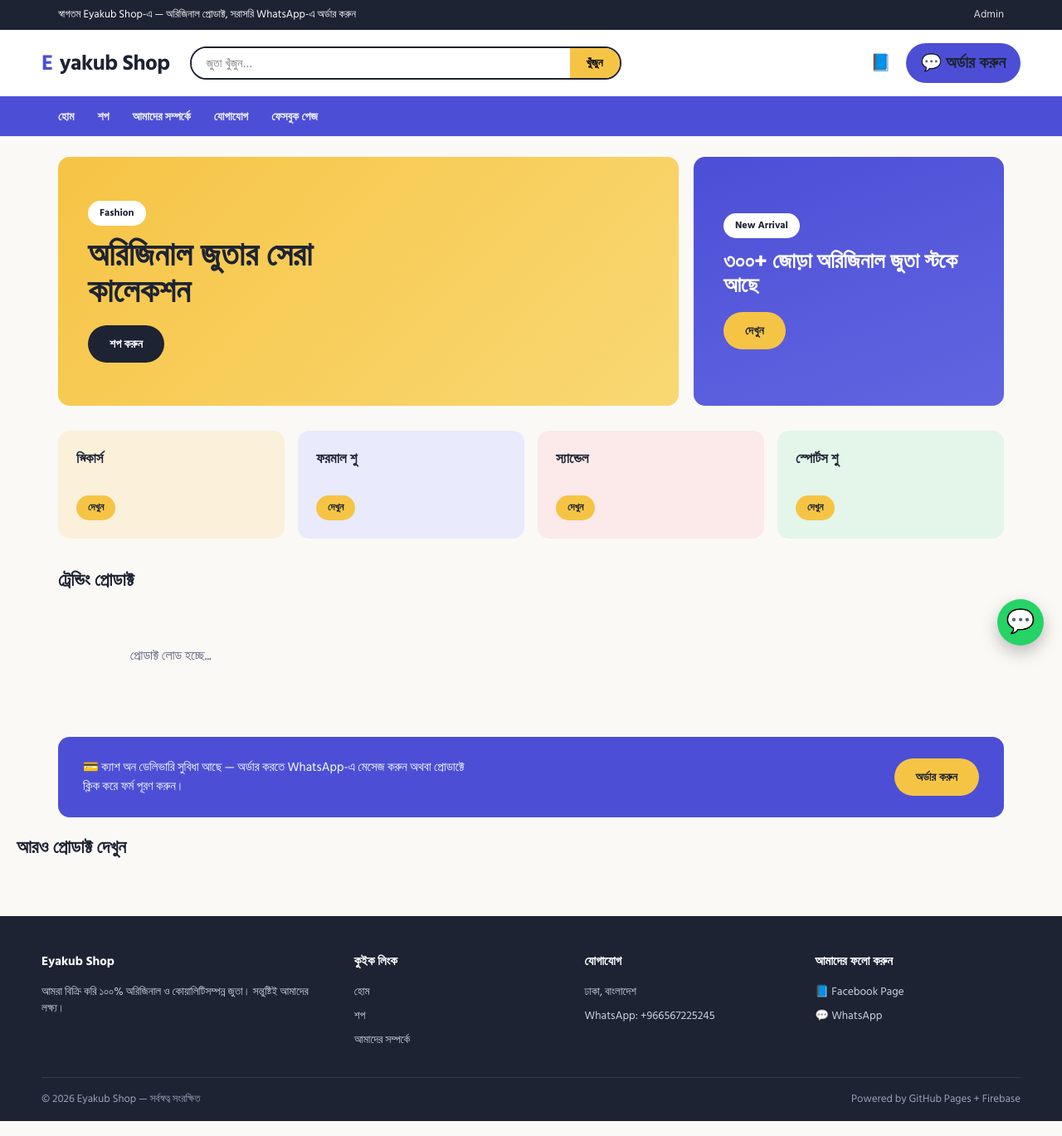
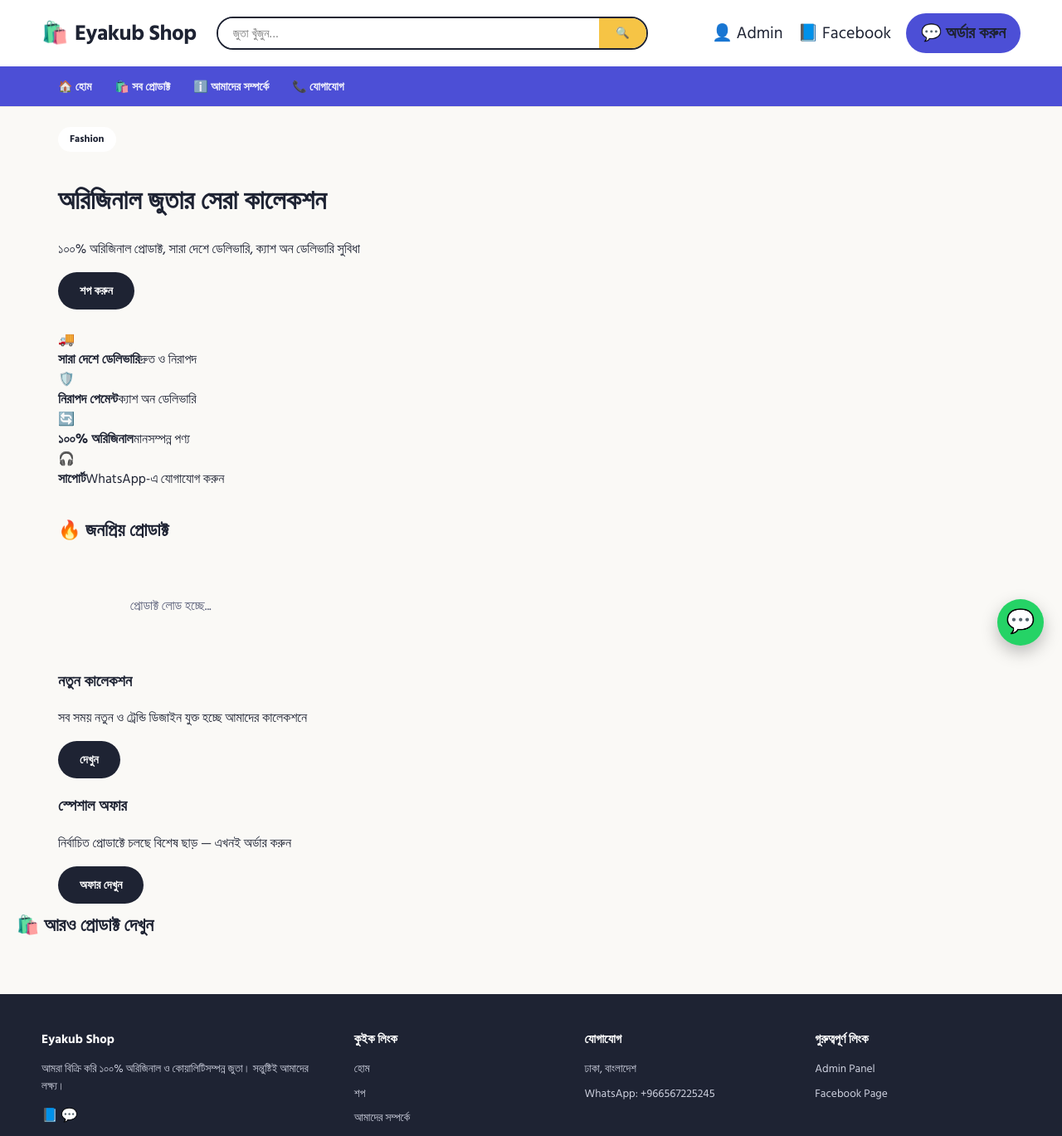
Before and after one commit to Eyakub-Shop/eyakub-shop, a plain HTML site: page index.html in a window 1280 px wide. Shown: the top 1369 px of the page at 83% size. Drawn offline with Linux system fonts and the light colour scheme; no server answers.

Commit message:
Update index.html

```diff
--- a/index.html
+++ b/index.html
@@ -11,74 +11,79 @@
 </head>
 <body>
 
-<div class="topbar">
-  <div class="container">
-    <span>স্বাগতম Eyakub Shop-এ — অরিজিনাল প্রোডাক্ট, সরাসরি WhatsApp-এ অর্ডার করুন</span>
-    <a href="admin.html">Admin</a>
-  </div>
-</div>
-
 <header class="site-header">
   <div class="container header-row">
-    <div class="logo"><span class="dot">E</span>yakub Shop</div>
+    <div class="logo"><span class="logo-icon">🛍️</span><span class="logo-text">Eyakub Shop</span></div>
     <form class="search-box" onsubmit="return doSearch(event)">
       <input id="searchInput" type="text" placeholder="জুতা খুঁজুন...">
-      <button type="submit">খুঁজুন</button>
+      <button type="submit">🔍</button>
     </form>
     <div class="header-actions">
-      <a href="https://www.facebook.com/profile.php?id=61594226919156" target="_blank" title="আমাদের Facebook পেজ">📘</a>
+      <a href="admin.html">👤 Admin</a>
+      <a href="__FB_LINK__" target="_blank">📘 Facebook</a>
       <a class="whatsapp-pill" id="waHeaderBtn" target="_blank">💬 অর্ডার করুন</a>
     </div>
   </div>
   <nav class="main-nav">
     <div class="container">
-      <ul>
-        <li><a href="#home">হোম</a></li>
-        <li><a href="#products">শপ</a></li>
-        <li><a href="#about">আমাদের সম্পর্কে</a></li>
-        <li><a href="#contact">যোগাযোগ</a></li>
-        <li><a href="https://www.facebook.com/profile.php?id=61594226919156" target="_blank">ফেসবুক পেজ</a></li>
+      <ul id="navCategoryList">
+        <li><a href="#home" class="home-link">🏠 হোম</a></li>
+        <li><a href="#products">🛍️ সব প্রোডাক্ট</a></li>
+        <li><a href="#about">ℹ️ আমাদের সম্পর্কে</a></li>
+        <li><a href="#contact">📞 যোগাযোগ</a></li>
       </ul>
     </div>
   </nav>
 </header>
 
 <div class="container" id="home">
+
+  <div class="cat-icon-strip" id="catIconStrip"></div>
+
   <div class="hero">
-    <div class="hero-panel big">
-      <div>
-        <span class="hero-tag">Fashion</span>
-        <h1 id="shopTagline">অরিজিনাল জুতার সেরা কালেকশন</h1>
-        <a href="#products" class="btn-cta">শপ করুন</a>
-      </div>
-    </div>
-    <div class="hero-panel small">
-      <div>
-        <span class="hero-tag">New Arrival</span>
-        <h1>৩০০+ জোড়া অরিজিনাল জুতা স্টকে আছে</h1>
-        <a href="#products" class="btn-cta">দেখুন</a>
-      </div>
+    <div>
+      <span class="hero-tag">Fashion</span>
+      <h1 id="shopTagline">অরিজিনাল জুতার সেরা কালেকশন</h1>
+      <p>১০০% অরিজিনাল প্রোডাক্ট, সারা দেশে ডেলিভারি, ক্যাশ অন ডেলিভারি সুবিধা</p>
+      <a href="#products" class="btn-cta">শপ করুন</a>
     </div>
   </div>
 
-  <div class="cat-strip">
-    <div class="cat-card cat-1"><h3>স্নিকার্স</h3><span class="go">দেখুন</span></div>
-    <div class="cat-card cat-2"><h3>ফরমাল শু</h3><span class="go">দেখুন</span></div>
-    <div class="cat-card cat-3"><h3>স্যান্ডেল</h3><span class="go">দেখুন</span></div>
-    <div class="cat-card cat-4"><h3>স্পোর্টস শু</h3><span class="go">দেখুন</span></div>
+  <div class="service-strip">
+    <div class="service-item"><span class="ic">🚚</span><div><strong>সারা দেশে ডেলিভারি</strong><span>দ্রুত ও নিরাপদ</span></div></div>
+    <div class="service-item"><span class="ic">🛡️</span><div><strong>নিরাপদ পেমেন্ট</strong><span>ক্যাশ অন ডেলিভারি</span></div></div>
+    <div class="service-item"><span class="ic">🔄</span><div><strong>১০০% অরিজিনাল</strong><span>মানসম্পন্ন পণ্য</span></div></div>
+    <div class="service-item"><span class="ic">🎧</span><div><strong>সাপোর্ট</strong><span>WhatsApp-এ যোগাযোগ করুন</span></div></div>
   </div>
 
+  <div class="section-head" id="flashHead" style="display:none;">
+    <h2>⚡ ফ্ল্যাশ সেল</h2>
+    <div class="countdown" id="countdownBox">
+      শেষ হতে বাকি:
+      <span class="box" id="cdH">00</span>:<span class="box" id="cdM">00</span>:<span class="box" id="cdS">00</span>
+    </div>
+  </div>
+  <div class="product-grid" id="flashGrid"></div>
+
   <div class="section-head" id="products">
-    <h2>ট্রেন্ডিং প্রোডাক্ট</h2>
-    <span id="productCount"></span>
+    <h2>🔥 জনপ্রিয় প্রোডাক্ট</h2>
+    <span class="see-all" id="productCount"></span>
   </div>
   <div class="product-grid" id="productGrid">
     <p class="empty-note">প্রোডাক্ট লোড হচ্ছে...</p>
   </div>
 
-  <div class="promo-bar">
-    <p>💳 ক্যাশ অন ডেলিভারি সুবিধা আছে — অর্ডার করতে WhatsApp-এ মেসেজ করুন অথবা প্রোডাক্টে ক্লিক করে ফর্ম পূরণ করুন।</p>
-    <a class="btn-cta" id="waPromoBtn" target="_blank">অর্ডার করুন</a>
+  <div class="promo-grid">
+    <div class="promo-card a">
+      <h3>নতুন কালেকশন</h3>
+      <p>সব সময় নতুন ও ট্রেন্ডি ডিজাইন যুক্ত হচ্ছে আমাদের কালেকশনে</p>
+      <a href="#products" class="btn-cta">দেখুন</a>
+    </div>
+    <div class="promo-card b">
+      <h3>স্পেশাল অফার</h3>
+      <p>নির্বাচিত প্রোডাক্টে চলছে বিশেষ ছাড় — এখনই অর্ডার করুন</p>
+      <a href="#products" class="btn-cta">অফার দেখুন</a>
+    </div>
   </div>
 </div>
 
@@ -132,7 +137,7 @@
 </div>
 
 <div class="section-head container" style="margin-top:10px;">
-  <h2>আরও প্রোডাক্ট দেখুন</h2>
+  <h2>🛍️ আরও প্রোডাক্ট দেখুন</h2>
 </div>
 <div class="container product-grid" id="relatedGrid" style="margin-bottom:40px;"></div>
 
@@ -141,6 +146,10 @@
     <div>
       <h4>Eyakub Shop</h4>
       <p style="font-size:13.5px;">আমরা বিক্রি করি ১০০% অরিজিনাল ও কোয়ালিটিসম্পন্ন জুতা। সন্তুষ্টিই আমাদের লক্ষ্য।</p>
+      <div class="footer-social">
+        <a href="__FB_LINK__" target="_blank">📘</a>
+        <a id="footerWaLink" target="_blank">💬</a>
+      </div>
     </div>
     <div>
       <h4>কুইক লিংক</h4>
@@ -158,10 +167,10 @@
       </ul>
     </div>
     <div>
-      <h4>আমাদের ফলো করুন</h4>
+      <h4>গুরুত্বপূর্ণ লিংক</h4>
       <ul>
-        <li><a href="https://www.facebook.com/profile.php?id=61594226919156" target="_blank">📘 Facebook Page</a></li>
-        <li><a id="footerWaLink" target="_blank">💬 WhatsApp</a></li>
+        <li><a href="admin.html">Admin Panel</a></li>
+        <li><a href="__FB_LINK__" target="_blank">Facebook Page</a></li>
       </ul>
     </div>
   </div>
@@ -179,4 +188,4 @@
 <script src="firebase-config.js"></script>
 <script src="app.js"></script>
 </body>
-  </html>
+</html>
```
